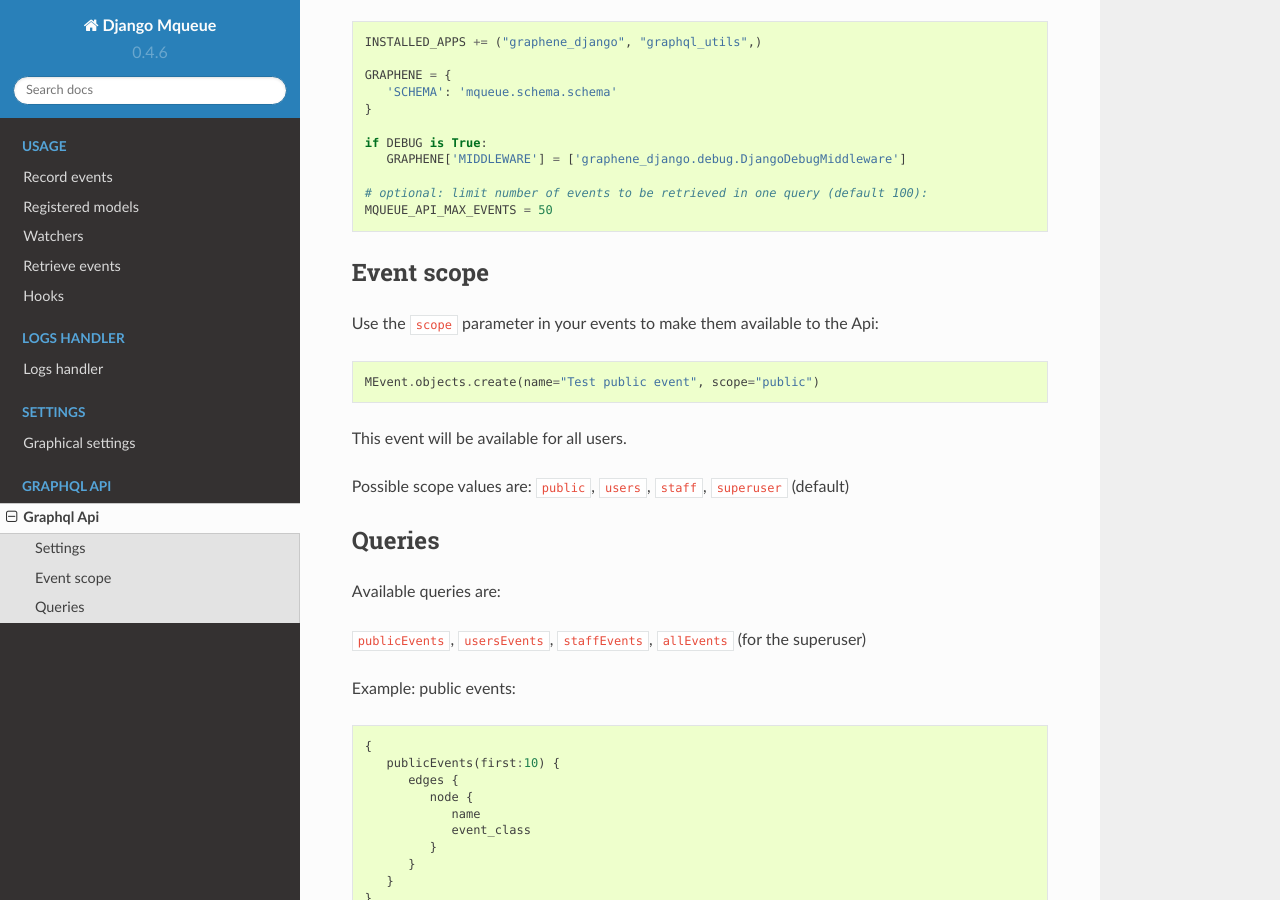
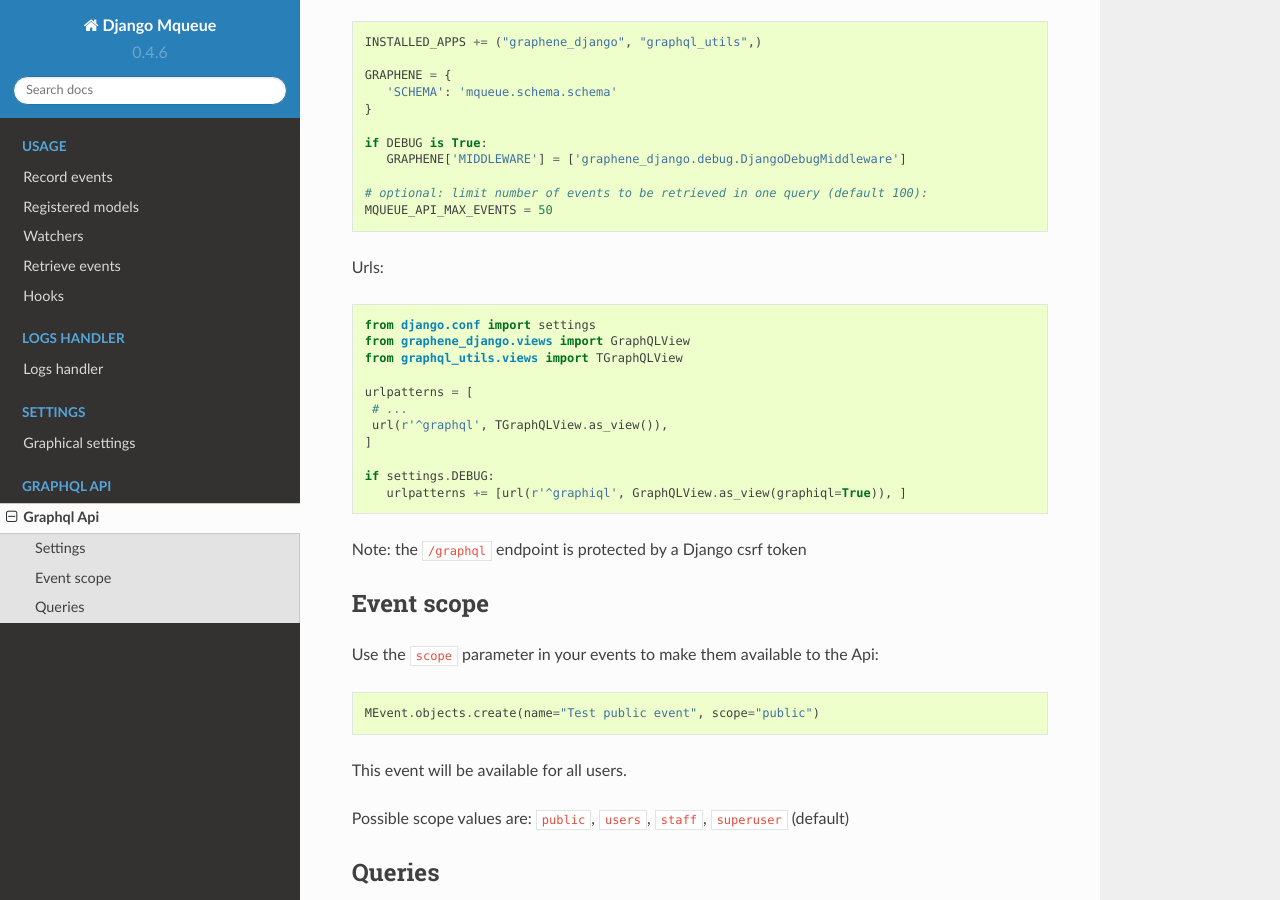
Before and after one commit to synw/django-mqueue, a Sphinx documentation site: the page built from docs/api/api.rst, in a window 1280 px wide and 900 px high, scrolled down 340 px. Built offline with Sphinx 7.4.7 and the Read the Docs theme 2.0.0, drawn with Linux system fonts in a browser that asks for light colours.

Commit message:
Correction in api doc

```diff
--- a/docs/api/api.rst
+++ b/docs/api/api.rst
@@ -25,6 +25,24 @@
 
    # optional: limit number of events to be retrieved in one query (default 100):
    MQUEUE_API_MAX_EVENTS = 50
+
+Urls:
+
+::
+
+   from django.conf import settings
+   from graphene_django.views import GraphQLView
+   from graphql_utils.views import TGraphQLView
+
+   urlpatterns = [
+    # ...
+    url(r'^graphql', TGraphQLView.as_view()),
+   ]
+
+   if settings.DEBUG:
+      urlpatterns += [url(r'^graphiql', GraphQLView.as_view(graphiql=True)), ]
+
+Note: the ``/graphql`` endpoint is protected by a Django csrf token
 
 Event scope
 ~~~~~~~~~~~
```
